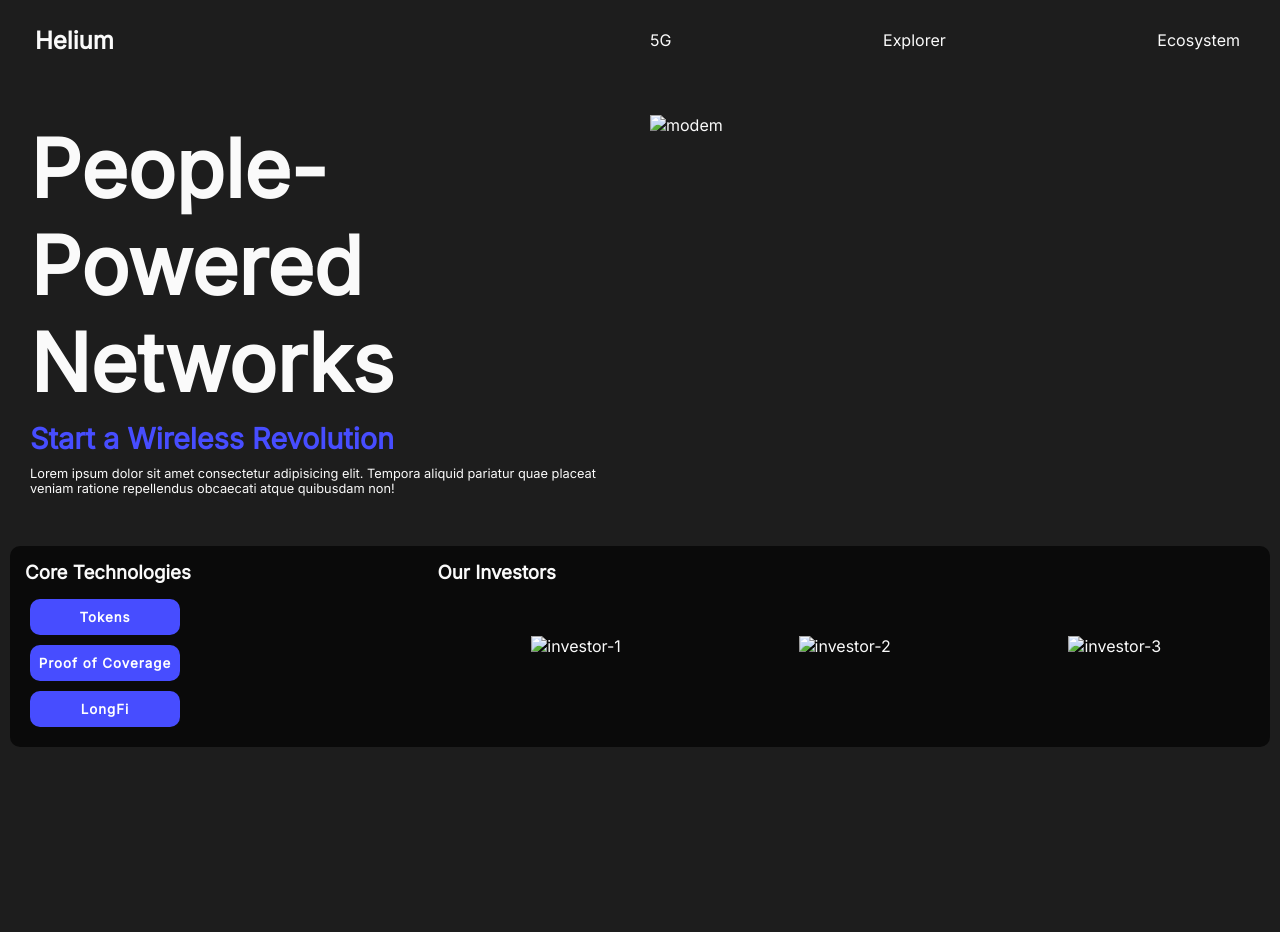
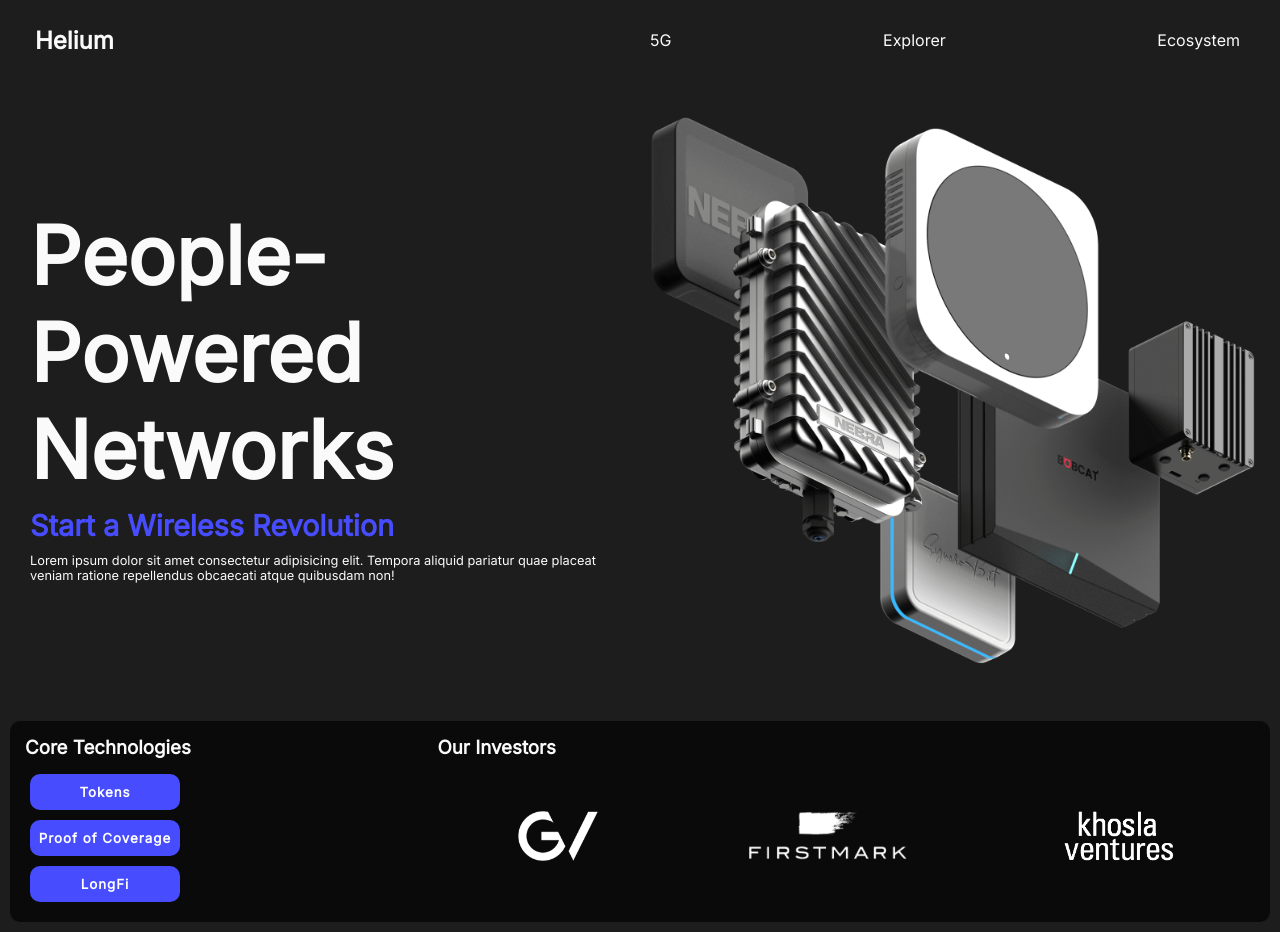
Before and after one commit to basile720/helium, a plain HTML site: page index.html in a window 1280 px wide. Before the commit the page ends 810 px from the top, so only its background shows below. Drawn offline with Linux system fonts and the light colour scheme.

Commit message:
Update index.html

```diff
--- a/index.html
+++ b/index.html
@@ -30,7 +30,7 @@
       </div>
     </div>
     <div class="header-right">
-      <img src="./img/main.png" id="modem" alt="modem">
+      <img src="main.png" id="modem" alt="modem">
     </div>
   </section>
 
@@ -47,9 +47,9 @@
       <h3>Our Investors</h3>
       <div class="investors">
         <div class="img-container">
-          <img src="./img/investlogo2blue.png" alt="investor-1">
-          <img src="./img/investlogo3blue.png" alt="investor-2">
-          <img src="./img/investlogo4blue.png" alt="investor-3">
+          <img src="investlogo2blue.png" alt="investor-1">
+          <img src="investlogo3blue.png" alt="investor-2">
+          <img src="investlogo4blue.png" alt="investor-3">
         </div>
       </div>
     </div>
```
